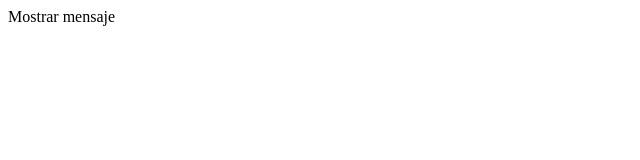
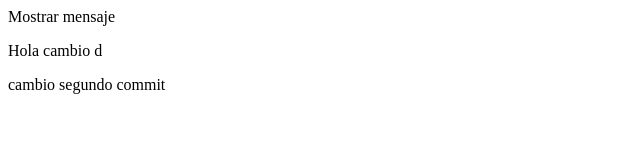
Before and after one commit to HectorMartinezThincode/proyecto-git, a plain HTML site: page index.html in a window 1280 px wide. Shown: the whole page, without its empty margins (0-640 px from the left). Drawn offline with Linux system fonts and the light colour scheme.

Commit message:
Version 0.0.2

```diff
--- a/index.html
+++ b/index.html
@@ -4,5 +4,7 @@
  <tittle>Mostrar mensaje</tittle>
 </head>
 <body>
+<p>Hola cambio d</p>
+<p>cambio segundo commit</p>
 </body>
 </html>
```
